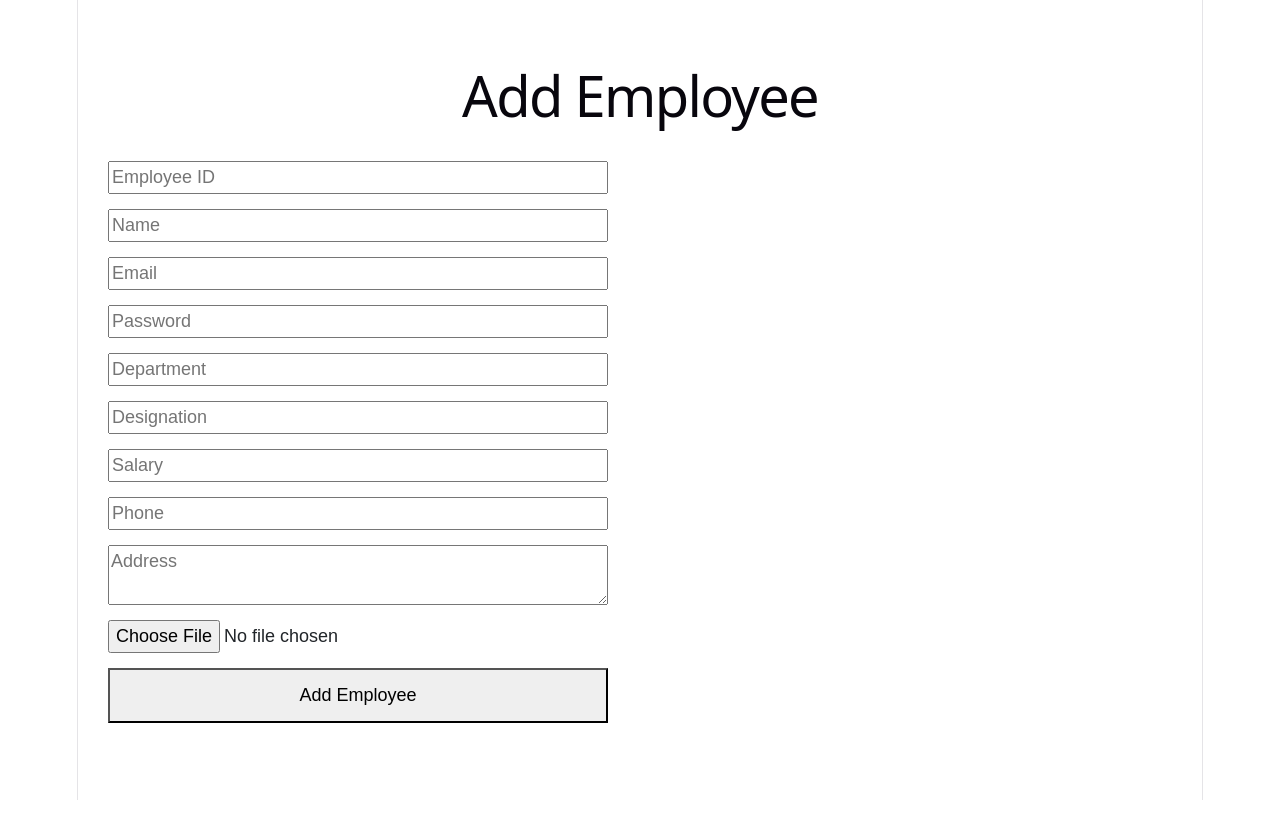
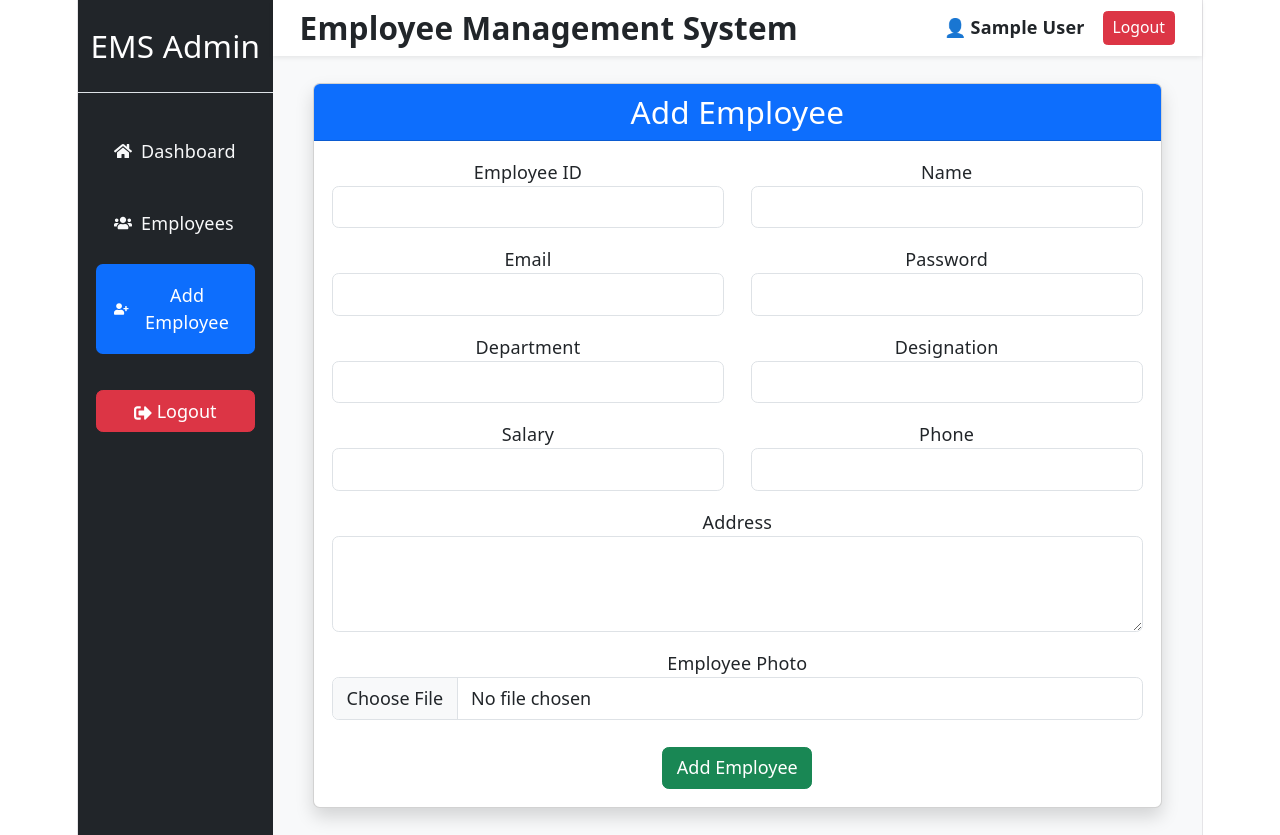
Before and after one commit to arundixit2005/Employee-Management-System, a React (Vite) app in the folder client/: page /add-employee in a window 1280 px wide. Before the commit the page ends 800 px from the top, so only its background shows below. Built offline with nearby package versions, Linux system fonts and the light colour scheme; sample sign-in values are in the browser's storage.

Commit message:
Completed Employee Management System

```diff
--- a/client/package.json
+++ b/client/package.json
@@ -12,10 +12,13 @@
   "dependencies": {
     "axios": "^1.18.1",
     "bootstrap": "^5.3.8",
+    "chart.js": "^4.5.1",
     "react": "^19.2.7",
+    "react-chartjs-2": "^5.3.1",
     "react-dom": "^19.2.7",
     "react-icons": "^5.7.0",
-    "react-router-dom": "^7.18.1"
+    "react-router-dom": "^7.18.1",
+    "react-toastify": "^11.1.0"
   },
   "devDependencies": {
     "@eslint/js": "^10.0.1",
--- a/client/src/App.jsx
+++ b/client/src/App.jsx
@@ -1,3 +1,4 @@
+import { ToastContainer } from "react-toastify";
 import { BrowserRouter, Routes, Route } from "react-router-dom";
 
 import Login from "./pages/Login";
@@ -49,6 +50,11 @@ function App() {
           }
         />
       </Routes>
+      <ToastContainer
+  position="top-right"
+  autoClose={3000}
+  theme="colored"
+/>
     </BrowserRouter>
   );
 }
--- /dev/null
+++ b/client/src/components/EmployeeChart.jsx
@@ -0,0 +1,47 @@
+import {
+  Chart as ChartJS,
+  ArcElement,
+  Tooltip,
+  Legend,
+} from "chart.js";
+
+import { Pie } from "react-chartjs-2";
+
+ChartJS.register(ArcElement, Tooltip, Legend);
+
+function EmployeeChart({ employees }) {
+  const departmentData = {};
+
+  employees.forEach((emp) => {
+    departmentData[emp.department] =
+      (departmentData[emp.department] || 0) + 1;
+  });
+
+  const data = {
+    labels: Object.keys(departmentData),
+    datasets: [
+      {
+        label: "Employees",
+        data: Object.values(departmentData),
+        backgroundColor: [
+          "#0d6efd",
+          "#198754",
+          "#ffc107",
+          "#dc3545",
+          "#6610f2",
+          "#20c997",
+          "#fd7e14",
+        ],
+        borderWidth: 1,
+      },
+    ],
+  };
+
+  return (
+    <div style={{ width: "400px", margin: "0 auto" }}>
+      <Pie data={data} />
+    </div>
+  );
+}
+
+export default EmployeeChart;
--- a/client/src/main.jsx
+++ b/client/src/main.jsx
@@ -1,3 +1,4 @@
+import 'react-toastify/dist/ReactToastify.css';
 import "bootstrap/dist/css/bootstrap.min.css";
 import "bootstrap/dist/js/bootstrap.bundle.min.js";
 
--- a/client/src/pages/AddEmployee.jsx
+++ b/client/src/pages/AddEmployee.jsx
@@ -1,5 +1,7 @@
 import { useState } from "react";
 import { useNavigate } from "react-router-dom";
+import { toast } from "react-toastify";
+import AdminLayout from "../layouts/AdminLayout";
 import API from "../services/api";
 
 function AddEmployee() {
@@ -42,110 +44,160 @@ function AddEmployee() {
     try {
       await API.post("/employees/add", data);
 
-      alert("Employee Added Successfully");
+      toast.success("Employee Added Successfully");
 
       navigate("/employees");
     } catch (error) {
       console.log(error);
-      alert("Failed to Add Employee");
+
+      toast.error(
+        error.response?.data?.message || "Failed to Add Employee"
+      );
     }
   };
 
   return (
-    <div style={{ padding: "30px", fontFamily: "Arial" }}>
-      <h1>Add Employee</h1>
+    <AdminLayout>
+      <div className="container">
 
-      <form
-        onSubmit={handleSubmit}
-        style={{
-          display: "grid",
-          gap: "15px",
-          maxWidth: "500px",
-        }}
-      >
+        <div className="card shadow">
+
+          <div className="card-header bg-primary text-white">
+            <h3 className="mb-0">Add Employee</h3>
+          </div>
+
+          <div className="card-body">
+
+            <form onSubmit={handleSubmit}>
+
+              <div className="row">
+
+                <div className="col-md-6 mb-3">
+                  <label>Employee ID</label>
                   <input
+                    type="text"
                     name="employeeId"
-          placeholder="Employee ID"
+                    className="form-control"
                     onChange={handleChange}
                     required
                   />
+                </div>
 
+                <div className="col-md-6 mb-3">
+                  <label>Name</label>
                   <input
+                    type="text"
                     name="name"
-          placeholder="Name"
+                    className="form-control"
                     onChange={handleChange}
                     required
                   />
+                </div>
 
+                <div className="col-md-6 mb-3">
+                  <label>Email</label>
                   <input
                     type="email"
                     name="email"
-          placeholder="Email"
+                    className="form-control"
                     onChange={handleChange}
                     required
                   />
+                </div>
 
+                <div className="col-md-6 mb-3">
+                  <label>Password</label>
                   <input
                     type="password"
                     name="password"
-          placeholder="Password"
+                    className="form-control"
                     onChange={handleChange}
                     required
                   />
+                </div>
 
+                <div className="col-md-6 mb-3">
+                  <label>Department</label>
                   <input
+                    type="text"
                     name="department"
-          placeholder="Department"
+                    className="form-control"
                     onChange={handleChange}
                     required
                   />
+                </div>
 
+                <div className="col-md-6 mb-3">
+                  <label>Designation</label>
                   <input
+                    type="text"
                     name="designation"
-          placeholder="Designation"
+                    className="form-control"
                     onChange={handleChange}
                     required
                   />
+                </div>
 
+                <div className="col-md-6 mb-3">
+                  <label>Salary</label>
                   <input
                     type="number"
                     name="salary"
-          placeholder="Salary"
+                    className="form-control"
                     onChange={handleChange}
                     required
                   />
+                </div>
 
+                <div className="col-md-6 mb-3">
+                  <label>Phone</label>
                   <input
+                    type="text"
                     name="phone"
-          placeholder="Phone"
+                    className="form-control"
                     onChange={handleChange}
                     required
                   />
+                </div>
 
+                <div className="col-12 mb-3">
+                  <label>Address</label>
                   <textarea
                     name="address"
-          placeholder="Address"
+                    className="form-control"
+                    rows="3"
                     onChange={handleChange}
                     required
-        />
+                  ></textarea>
+                </div>
 
+                <div className="col-12 mb-4">
+                  <label>Employee Photo</label>
                   <input
                     type="file"
                     accept="image/*"
+                    className="form-control"
                     onChange={(e) => setImage(e.target.files[0])}
                   />
+                </div>
+
+              </div>
 
               <button
                 type="submit"
-          style={{
-            padding: "12px",
-            cursor: "pointer",
-          }}
+                className="btn btn-success"
               >
                 Add Employee
               </button>
+
             </form>
+
           </div>
+
+        </div>
+
+      </div>
+    </AdminLayout>
   );
 }
 
--- a/client/src/pages/EditEmployee.jsx
+++ b/client/src/pages/EditEmployee.jsx
@@ -1,5 +1,6 @@
 import { useEffect, useState } from "react";
 import { useNavigate, useParams } from "react-router-dom";
+import { toast } from "react-toastify";
 import AdminLayout from "../layouts/AdminLayout";
 import API from "../services/api";
 
@@ -29,7 +30,8 @@ function EditEmployee() {
       const res = await API.get(`/employees/${id}`);
       setEmployee(res.data.employee);
     } catch (err) {
-      alert("Employee not found");
+      console.log(err);
+      toast.error("Employee not found");
     }
   };
 
@@ -56,20 +58,29 @@ function EditEmployee() {
     try {
       await API.put(`/employees/${id}`, data);
 
-      alert("Employee Updated Successfully");
+      toast.success("Employee Updated Successfully");
+
       navigate("/employees");
     } catch (err) {
       console.log(err);
-      alert("Update Failed");
+
+      toast.error(
+        err.response?.data?.message || "Update Failed"
+      );
     }
   };
 
   return (
     <AdminLayout>
+      <div className="container">
+
         <div className="card shadow">
+
+          <div className="card-header bg-warning">
+            <h3 className="mb-0">Edit Employee</h3>
+          </div>
+
           <div className="card-body">
-
-          <h2 className="mb-4">Edit Employee</h2>
 
             <form onSubmit={handleSubmit}>
 
@@ -82,6 +93,7 @@ function EditEmployee() {
                     name="employeeId"
                     value={employee.employeeId}
                     onChange={handleChange}
+                    required
                   />
                 </div>
 
@@ -92,16 +104,19 @@ function EditEmployee() {
                     name="name"
                     value={employee.name}
                     onChange={handleChange}
+                    required
                   />
                 </div>
 
                 <div className="col-md-6 mb-3">
                   <label>Email</label>
                   <input
+                    type="email"
                     className="form-control"
                     name="email"
                     value={employee.email}
                     onChange={handleChange}
+                    required
                   />
                 </div>
 
@@ -112,6 +127,7 @@ function EditEmployee() {
                     name="department"
                     value={employee.department}
                     onChange={handleChange}
+                    required
                   />
                 </div>
 
@@ -122,16 +138,19 @@ function EditEmployee() {
                     name="designation"
                     value={employee.designation}
                     onChange={handleChange}
+                    required
                   />
                 </div>
 
                 <div className="col-md-6 mb-3">
                   <label>Salary</label>
                   <input
+                    type="number"
                     className="form-control"
                     name="salary"
                     value={employee.salary}
                     onChange={handleChange}
+                    required
                   />
                 </div>
 
@@ -142,6 +161,7 @@ function EditEmployee() {
                     name="phone"
                     value={employee.phone}
                     onChange={handleChange}
+                    required
                   />
                 </div>
 
@@ -152,11 +172,12 @@ function EditEmployee() {
                     name="address"
                     value={employee.address}
                     onChange={handleChange}
+                    required
                   />
                 </div>
 
-              <div className="col-md-12 mb-3">
-                <label>New Image</label>
+                <div className="col-12 mb-3">
+                  <label>Update Image (Optional)</label>
                   <input
                     type="file"
                     className="form-control"
@@ -173,6 +194,9 @@ function EditEmployee() {
             </form>
 
           </div>
+
+        </div>
+
       </div>
     </AdminLayout>
   );
```
Also changed, not shown: client/src/pages/Dashboard.jsx (+58 -17 lines), client/src/pages/Employees.jsx (+11 -2 lines), client/src/pages/Login.jsx (+4 -4 lines), 1 other file (tests, documents, lock files or other folders). Lines whose indentation alone changed are shown as unchanged.
